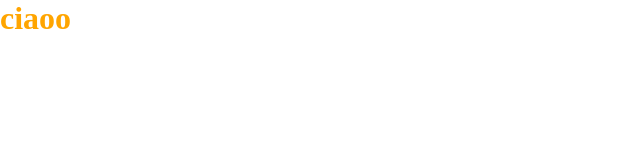
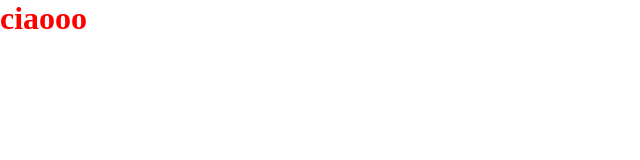
Before and after one commit to Gianluca-Basili/html-css-booleaner, a plain HTML site: page index.html in a window 1280 px wide. Shown: the whole page, without its empty margins (0-640 px from the left). Drawn offline with Linux system fonts and the light colour scheme.

Commit message:
prova-funzionamento

```diff
--- a/css/style.css
+++ b/css/style.css
@@ -5,5 +5,5 @@
  }
 
 h1{
-    color: orange;
+    color: red;
  }
--- a/index.html
+++ b/index.html
@@ -8,6 +8,6 @@
     <title>Document</title>
 </head>
 <body>
-  <h1>ciaoo</h1>
+  <h1>ciaooo</h1>
 </body>
 </html>
```
